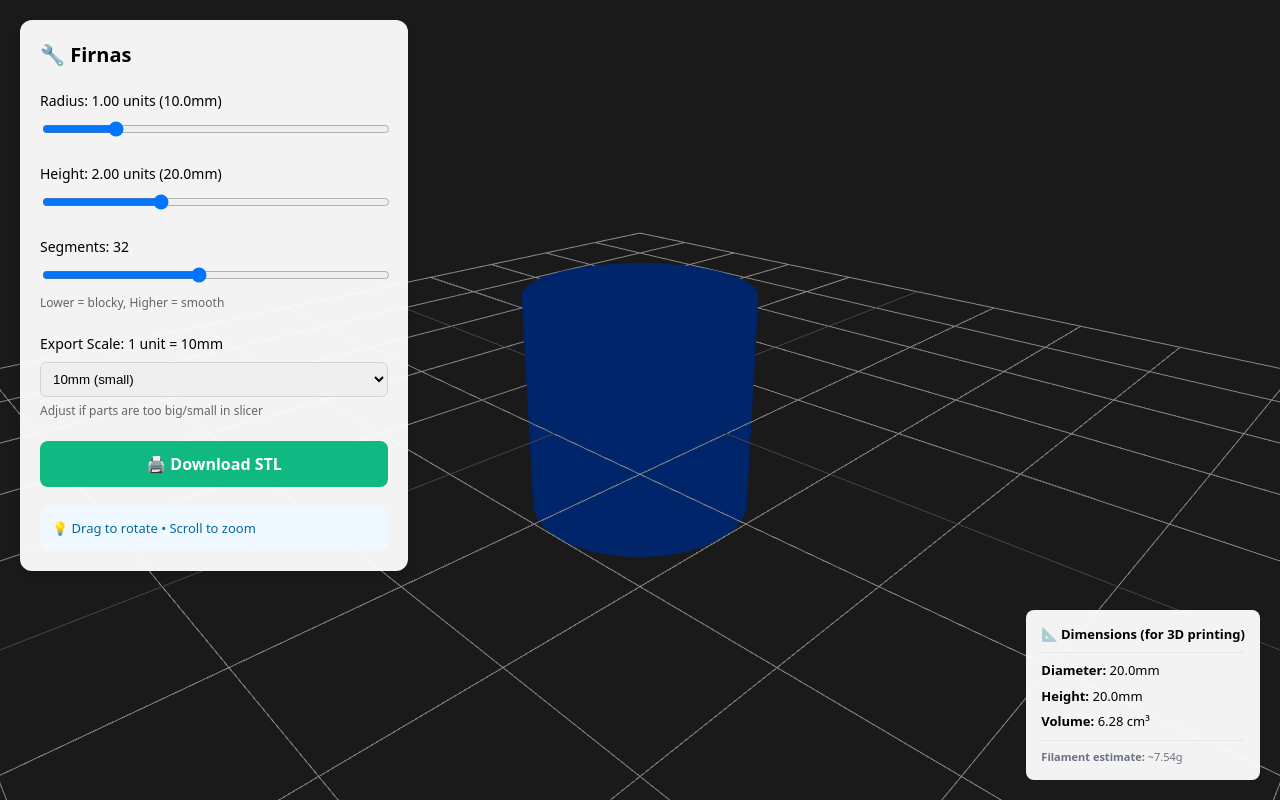
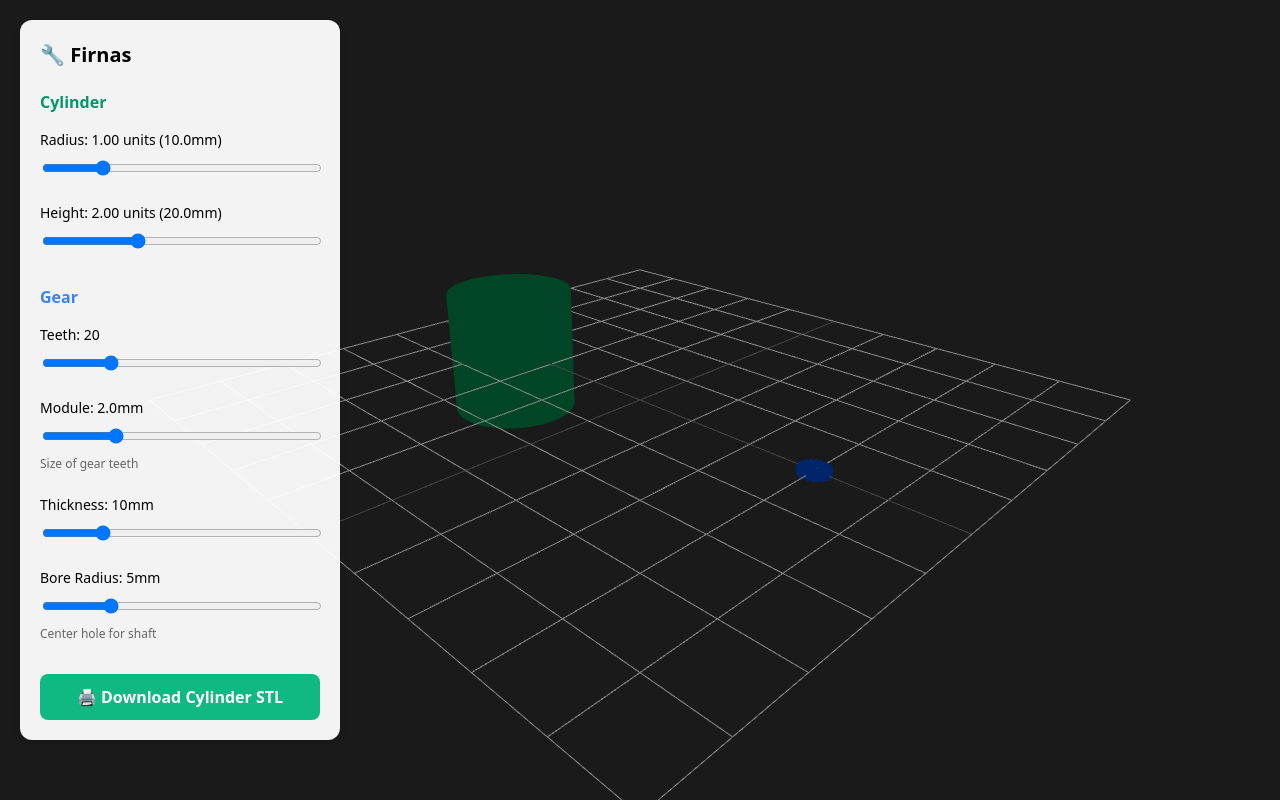
Before and after one commit to alansarisalman/gear-builder, a React (Vite) app: page / in a window 1280 px wide. Built offline with nearby package versions, Linux system fonts and the light colour scheme.

Commit message:
Rebrand to FirnasAdd parametric gear generator

```diff
--- a/src/App.jsx
+++ b/src/App.jsx
@@ -3,6 +3,7 @@ import { OrbitControls } from '@react-three/drei'
 import { useState, useMemo, useRef } from 'react'
 import * as THREE from 'three'
 import { STLExporter } from 'three/examples/jsm/exporters/STLExporter'
+import ParametricGear from './ParametricGear'
 
 function Cylinder({ radius, height, segments, meshRef }) {
   const geometry = useMemo(() => {
@@ -10,23 +11,28 @@ function Cylinder({ radius, height, segments, meshRef }) {
   }, [radius, height, segments])
 
   return (
-    <mesh ref={meshRef} geometry={geometry}>
-      <meshStandardMaterial color="#3b82f6" />
+    <mesh ref={meshRef} geometry={geometry} position={[-3, 0, 0]}>
+      <meshStandardMaterial color="#10b981" />
     </mesh>
   )
 }
 
 function App() {
+  // Cylinder state
   const [radius, setRadius] = useState(1)
   const [height, setHeight] = useState(2)
   const [segments, setSegments] = useState(32)
+  const [scale, setScale] = useState(10)
+
+  // Gear state
+  const [teeth, setTeeth] = useState(20)
+  const [module, setModule] = useState(2)
+  const [gearThickness, setGearThickness] = useState(10)
+  const [boreRadius, setBoreRadius] = useState(5)
+
   const [isExporting, setIsExporting] = useState(false)
-  const [scale, setScale] = useState(10) // Export scale multiplier
-
-  // Create ref to pass to Cylinder
   const meshRef = useRef()
 
-  // STL Export Function
   const exportSTL = () => {
     setIsExporting(true)
 
@@ -39,32 +45,22 @@ function App() {
         return
       }
 
-      // Clone the mesh so we don't affect the display
       const exportMesh = mesh.clone()
-
-      // Scale up for 3D printing (convert to mm)
       exportMesh.scale.set(scale, scale, scale)
       exportMesh.updateMatrix()
       exportMesh.geometry.applyMatrix4(exportMesh.matrix)
 
-      // Create STL exporter
       const exporter = new STLExporter()
-
-      // Export as binary STL (smaller file size)
       const stlBinary = exporter.parse(exportMesh, { binary: true })
 
-      // Create blob and download
       const blob = new Blob([stlBinary], { type: 'application/octet-stream' })
       const link = document.createElement('a')
       link.href = URL.createObjectURL(blob)
       link.download = `cylinder_${radius*scale}mm_x_${height*scale}mm.stl`
       link.click()
 
-      // Cleanup
       URL.revokeObjectURL(link.href)
       setIsExporting(false)
-
-      console.log(`✅ Exported: Radius ${radius*scale}mm, Height ${height*scale}mm`)
 
     } catch (error) {
       console.error('Export failed:', error)
@@ -75,12 +71,23 @@ function App() {
 
   return (
     <div style={{ width: '100vw', height: '100vh', background: '#1a1a1a' }}>
-      {/* 3D Canvas */}
-      <Canvas camera={{ position: [5, 3, 5], fov: 50 }}>
+      <Canvas camera={{ position: [8, 5, 8], fov: 50 }}>
         <ambientLight intensity={0.5} />
         <pointLight position={[10, 10, 10]} intensity={1} />
         <pointLight position={[-10, -10, -10]} intensity={0.5} />
+
+        {/* Cylinder on the left */}
         <Cylinder radius={radius} height={height} segments={segments} meshRef={meshRef} />
+
+        {/* Gear on the right */}
+        <ParametricGear
+          teeth={teeth}
+          module={module}
+          thickness={gearThickness}
+          boreRadius={boreRadius}
+          position={[3, 0, 0]}
+        />
+
         <OrbitControls />
         <gridHelper args={[10, 10]} />
       </Canvas>
@@ -96,13 +103,19 @@ function App() {
         minWidth: '280px',
         boxShadow: '0 4px 6px rgba(0, 0, 0, 0.1)',
         fontFamily: 'system-ui, -apple-system, sans-serif',
-        color: '#000'
+        color: '#000',
+        maxHeight: 'calc(100vh - 40px)',
+        overflowY: 'auto'
       }}>
         <h2 style={{ margin: '0 0 20px 0', fontSize: '20px', fontWeight: '600' }}>
           🔧 Firnas
         </h2>
 
-        {/* Radius Slider */}
+        {/* Cylinder Controls */}
+        <h3 style={{ fontSize: '16px', marginBottom: '15px', color: '#059669' }}>
+          Cylinder
+        </h3>
+
         <div style={{ marginBottom: '20px' }}>
           <label style={{ display: 'block', marginBottom: '8px', fontSize: '14px', fontWeight: '500' }}>
             Radius: {radius.toFixed(2)} units ({(radius * scale).toFixed(1)}mm)
@@ -118,7 +131,6 @@ function App() {
           />
         </div>
 
-        {/* Height Slider */}
         <div style={{ marginBottom: '20px' }}>
           <label style={{ display: 'block', marginBottom: '8px', fontSize: '14px', fontWeight: '500' }}>
             Height: {height.toFixed(2)} units ({(height * scale).toFixed(1)}mm)
@@ -134,51 +146,77 @@ function App() {
           />
         </div>
 
-        {/* Segments Slider */}
+        {/* Gear Controls */}
+        <h3 style={{ fontSize: '16px', marginTop: '30px', marginBottom: '15px', color: '#3b82f6' }}>
+          Gear
+        </h3>
+
         <div style={{ marginBottom: '20px' }}>
           <label style={{ display: 'block', marginBottom: '8px', fontSize: '14px', fontWeight: '500' }}>
-            Segments: {segments}
+            Teeth: {teeth}
           </label>
           <input
             type="range"
-            min="6"
-            max="64"
-            step="2"
-            value={segments}
-            onChange={(e) => setSegments(parseInt(e.target.value))}
+            min="8"
+            max="60"
+            step="1"
+            value={teeth}
+            onChange={(e) => setTeeth(parseInt(e.target.value))}
+            style={{ width: '100%', cursor: 'pointer' }}
+          />
+        </div>
+
+        <div style={{ marginBottom: '20px' }}>
+          <label style={{ display: 'block', marginBottom: '8px', fontSize: '14px', fontWeight: '500' }}>
+            Module: {module.toFixed(1)}mm
+          </label>
+          <input
+            type="range"
+            min="1"
+            max="5"
+            step="0.5"
+            value={module}
+            onChange={(e) => setModule(parseFloat(e.target.value))}
             style={{ width: '100%', cursor: 'pointer' }}
           />
           <small style={{ color: '#666', fontSize: '12px' }}>
-            Lower = blocky, Higher = smooth
+            Size of gear teeth
           </small>
         </div>
 
-        {/* Scale Selector */}
         <div style={{ marginBottom: '20px' }}>
           <label style={{ display: 'block', marginBottom: '8px', fontSize: '14px', fontWeight: '500' }}>
-            Export Scale: 1 unit = {scale}mm
+            Thickness: {gearThickness}mm
           </label>
-          <select
-            value={scale}
-            onChange={(e) => setScale(parseInt(e.target.value))}
-            style={{
-              width: '100%',
-              padding: '8px',
-              borderRadius: '6px',
-              border: '1px solid #d1d5db',
-              cursor: 'pointer'
-            }}
-          >
-            <option value="1">1mm (tiny)</option>
-            <option value="10">10mm (small)</option>
-            <option value="100">100mm (large)</option>
-          </select>
+          <input
+            type="range"
+            min="5"
+            max="30"
+            step="1"
+            value={gearThickness}
+            onChange={(e) => setGearThickness(parseInt(e.target.value))}
+            style={{ width: '100%', cursor: 'pointer' }}
+          />
+        </div>
+
+        <div style={{ marginBottom: '20px' }}>
+          <label style={{ display: 'block', marginBottom: '8px', fontSize: '14px', fontWeight: '500' }}>
+            Bore Radius: {boreRadius}mm
+          </label>
+          <input
+            type="range"
+            min="2"
+            max="15"
+            step="0.5"
+            value={boreRadius}
+            onChange={(e) => setBoreRadius(parseFloat(e.target.value))}
+            style={{ width: '100%', cursor: 'pointer' }}
+          />
           <small style={{ color: '#666', fontSize: '12px' }}>
-            Adjust if parts are too big/small in slicer
+            Center hole for shaft
           </small>
         </div>
 
-        {/* Export Button */}
         <button
           onClick={exportSTL}
           disabled={isExporting}
@@ -192,58 +230,12 @@ function App() {
             fontSize: '16px',
             fontWeight: '600',
             cursor: isExporting ? 'not-allowed' : 'pointer',
+            marginTop: '10px',
             transition: 'background 0.2s'
           }}
-          onMouseEnter={(e) => {
-            if (!isExporting) e.target.style.background = '#059669'
-          }}
-          onMouseLeave={(e) => {
-            if (!isExporting) e.target.style.background = '#10b981'
-          }}
         >
-          {isExporting ? '⏳ Exporting...' : '🖨️ Download STL'}
+          {isExporting ? '⏳ Exporting...' : '🖨️ Download Cylinder STL'}
         </button>
-
-        {/* Info */}
-        <div style={{
-          marginTop: '20px',
-          padding: '12px',
-          background: '#f0f9ff',
-          borderRadius: '8px',
-          fontSize: '13px',
-          color: '#0369a1'
-        }}>
-          💡 Drag to rotate • Scroll to zoom
-        </div>
-      </div>
-
-      {/* Stats Panel */}
-      <div style={{
-        position: 'absolute',
-        bottom: 20,
-        right: 20,
-        background: 'rgba(255, 255, 255, 0.95)',
-        padding: '15px',
-        borderRadius: '8px',
-        fontFamily: 'system-ui',
-        fontSize: '13px',
-        color: '#000'
-      }}>
-        <div style={{ marginBottom: '8px', fontWeight: '600', borderBottom: '1px solid #e5e7eb', paddingBottom: '8px' }}>
-          📐 Dimensions (for 3D printing)
-        </div>
-        <div style={{ marginBottom: '6px' }}>
-          <strong>Diameter:</strong> {(radius * 2 * scale).toFixed(1)}mm
-        </div>
-        <div style={{ marginBottom: '6px' }}>
-          <strong>Height:</strong> {(height * scale).toFixed(1)}mm
-        </div>
-        <div style={{ marginBottom: '8px' }}>
-          <strong>Volume:</strong> {(Math.PI * radius * radius * height * scale * scale * scale / 1000).toFixed(2)} cm³
-        </div>
-        <div style={{ fontSize: '11px', color: '#6b7280', paddingTop: '8px', borderTop: '1px solid #e5e7eb' }}>
-          <strong>Filament estimate:</strong> ~{(Math.PI * radius * radius * height * scale * scale * scale / 1000 * 1.2).toFixed(2)}g
-        </div>
       </div>
     </div>
   )
--- /dev/null
+++ b/src/ParametricGear.jsx
@@ -0,0 +1,96 @@
+import { useMemo } from 'react'
+import * as THREE from 'three'
+
+function ParametricGear({ teeth = 20, module = 2, thickness = 10, boreRadius = 5, position = [3, 0, 0] }) {
+
+  const geometry = useMemo(() => {
+    // Convert mm to meters and scale up for visibility
+    const scale = 0.01 // Makes it visible size
+    const m = module * scale
+    const t = thickness * scale
+    const bore = boreRadius * scale
+
+    // Gear formulas
+    const pitchRadius = (teeth * m) / 2
+    const outerRadius = pitchRadius + m
+    const rootRadius = pitchRadius - 1.25 * m
+
+    // Create gear profile
+    const shape = new THREE.Shape()
+
+    const segments = teeth * 8 // Points per tooth
+
+    // Draw outer gear profile
+    for (let i = 0; i <= segments; i++) {
+      const angle = (i / segments) * Math.PI * 2
+      const toothPhase = (i % 8) / 8 // 8 segments per tooth
+
+      let radius
+      if (toothPhase < 0.25) {
+        // Root to outer
+        radius = THREE.MathUtils.lerp(rootRadius, outerRadius, toothPhase / 0.25)
+      } else if (toothPhase < 0.5) {
+        // Outer (tip of tooth)
+        radius = outerRadius
+      } else if (toothPhase < 0.75) {
+        // Outer to root
+        radius = THREE.MathUtils.lerp(outerRadius, rootRadius, (toothPhase - 0.5) / 0.25)
+      } else {
+        // Root (valley between teeth)
+        radius = rootRadius
+      }
+
+      const x = Math.cos(angle) * radius
+      const y = Math.sin(angle) * radius
+
+      if (i === 0) {
+        shape.moveTo(x, y)
+      } else {
+        shape.lineTo(x, y)
+      }
+    }
+
+    // Add bore hole
+    if (bore > 0) {
+      const holePath = new THREE.Path()
+      const holeSegments = 32
+
+      for (let i = 0; i <= holeSegments; i++) {
+        const angle = (i / holeSegments) * Math.PI * 2
+        const x = Math.cos(angle) * bore
+        const y = Math.sin(angle) * bore
+
+        if (i === 0) {
+          holePath.moveTo(x, y)
+        } else {
+          holePath.lineTo(x, y)
+        }
+      }
+
+      shape.holes.push(holePath)
+    }
+
+    // Extrude to create 3D gear
+    const extrudeSettings = {
+      depth: t,
+      bevelEnabled: false
+    }
+
+    const geometry = new THREE.ExtrudeGeometry(shape, extrudeSettings)
+
+    // Center the gear
+    geometry.translate(0, 0, -t / 2)
+    geometry.rotateX(Math.PI / 2)
+
+    return geometry
+
+  }, [teeth, module, thickness, boreRadius])
+
+  return (
+    <mesh geometry={geometry} position={position}>
+      <meshStandardMaterial color="#3b82f6" />
+    </mesh>
+  )
+}
+
+export default ParametricGear
```
